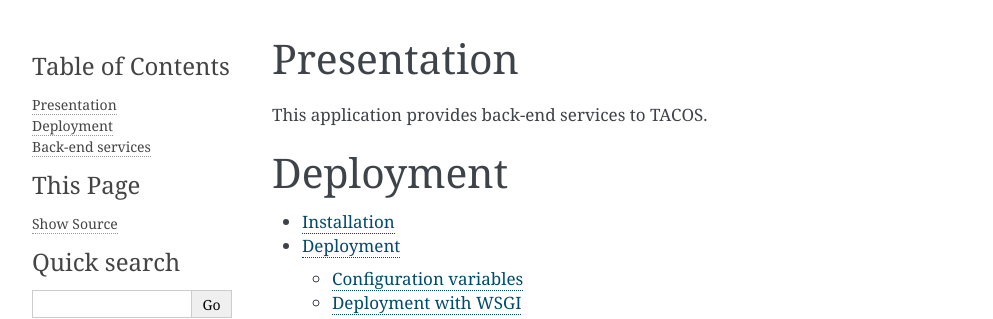
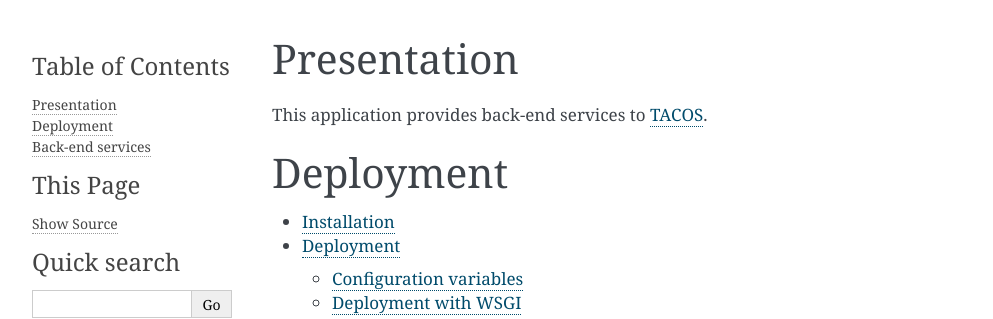
Before and after one commit to NC3-LU/TACOS-server, a Sphinx documentation site: the page built from docs/index.rst, in a window 1280 px wide. Shown: the top 319 px of the page, without its empty margins (148-1141 px from the left). Built offline with Sphinx 7.4.7, drawn with Linux system fonts in a browser that asks for light colours; part of the change alters nothing that is shown.

```diff
--- a/docs/index.rst
+++ b/docs/index.rst
@@ -2,7 +2,7 @@
 Presentation
 ============
 
-This application provides back-end services to TACOS.
+This application provides back-end services to `TACOS <https://tacos.cases.lu>`_.
 
 
 Deployment
```
